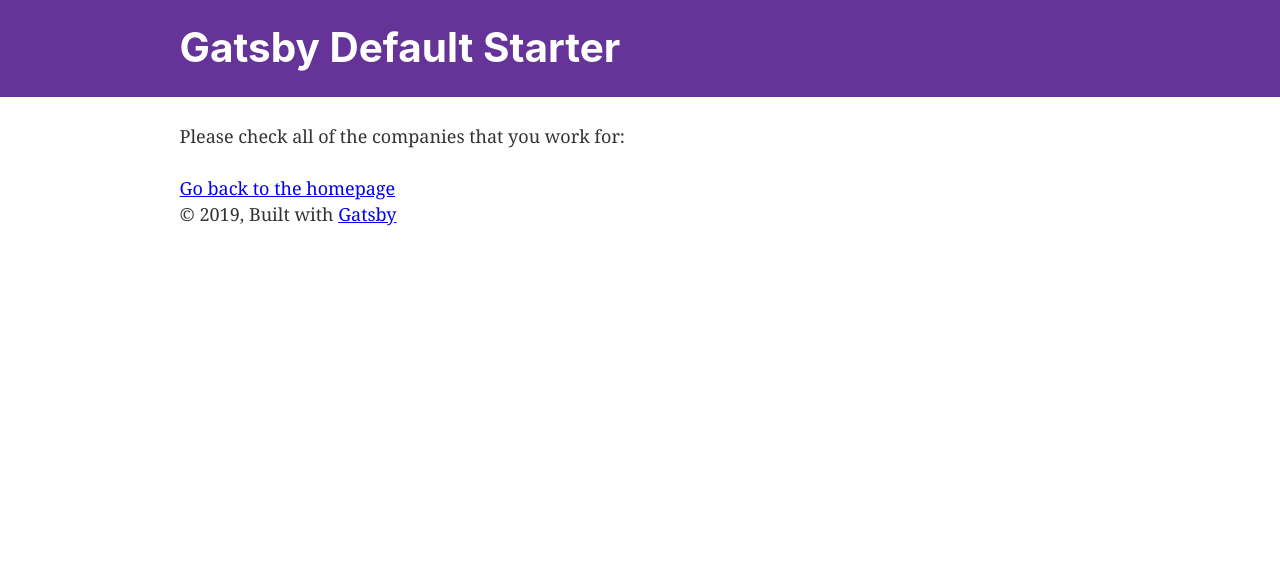
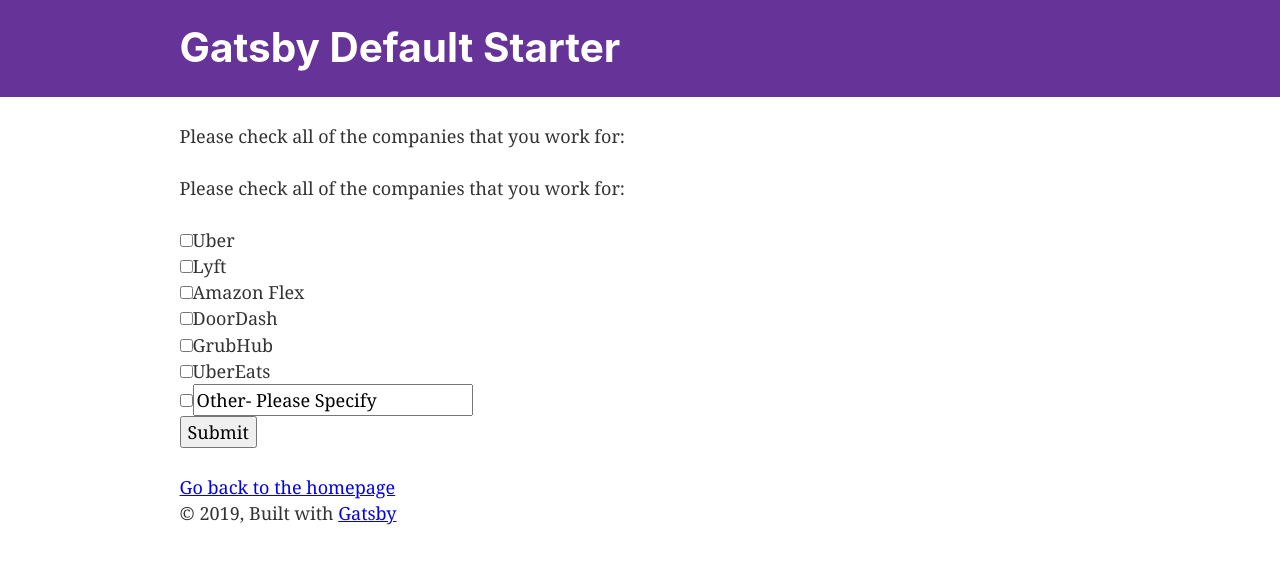
Before and after one commit to harlanv24/netlify-gatsby-deploy, a Gatsby site: page /page-2 in a window 1280 px wide. Built offline with nearby package versions, Linux system fonts and the light colour scheme; Gatsby itself is replaced by a stand-in of ours.

Commit message:
Fixing job list component

```diff
--- a/src/components/jobList.js
+++ b/src/components/jobList.js
@@ -2,7 +2,7 @@
 import TextField from "../components/TextField"
 import React from "react"
 
-class jobList extends React.Component {
+class JobList extends React.Component {
 
 handleSubmit = event => {
   event.preventDefault()
@@ -58,4 +58,4 @@
      }
 }
 
-export default jobList;
+export default JobList;
--- a/src/pages/page-2.js
+++ b/src/pages/page-2.js
@@ -3,7 +3,7 @@
 
 import Layout from "../components/layout"
 import SEO from "../components/seo"
-import jobList from "../components/jobList"
+import JobList from "../components/JobList"
 
 
 const SecondPage = () => (
@@ -11,7 +11,7 @@
     <SEO title="Page two" />
     <p>Please check all of the companies that you work for:</p>
     <div>
-  <jobList/>
+  <JobList/>
       </div>
     <Link to="/">Go back to the homepage</Link>
   </Layout>
```
